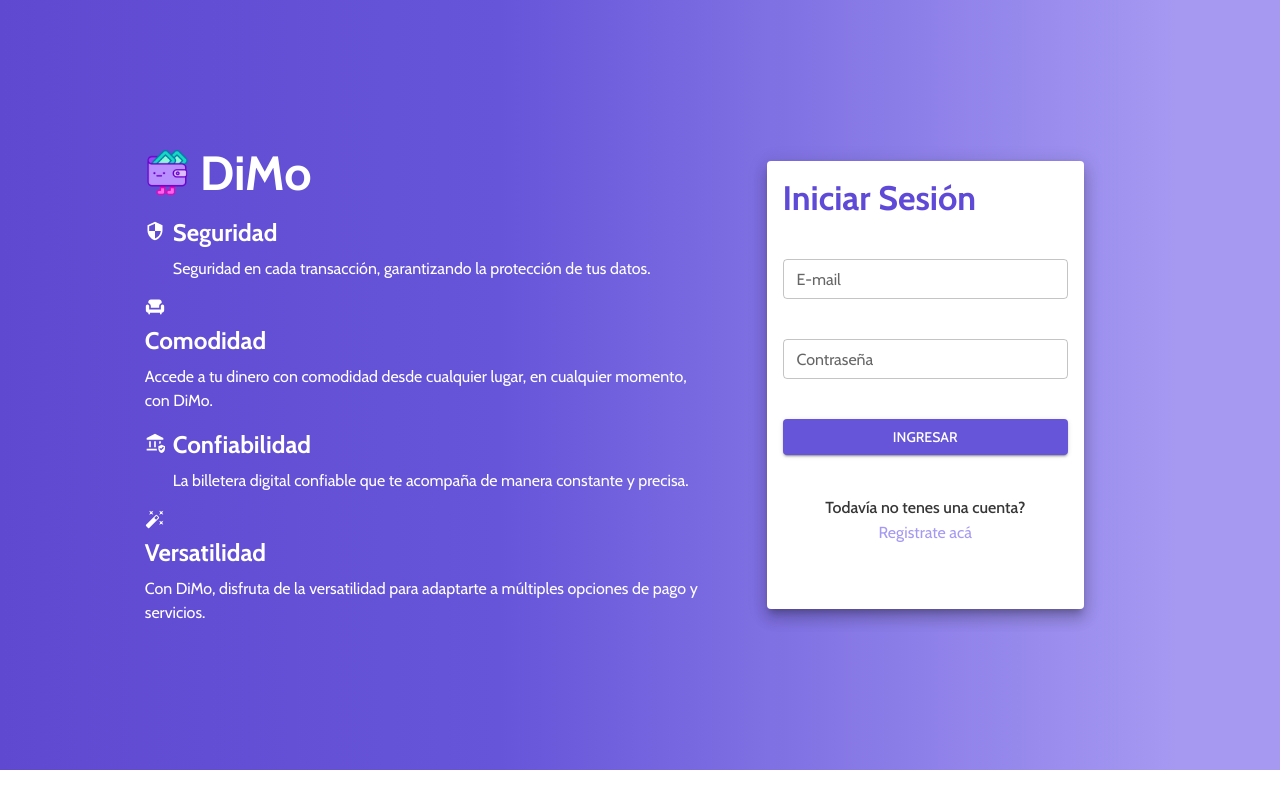
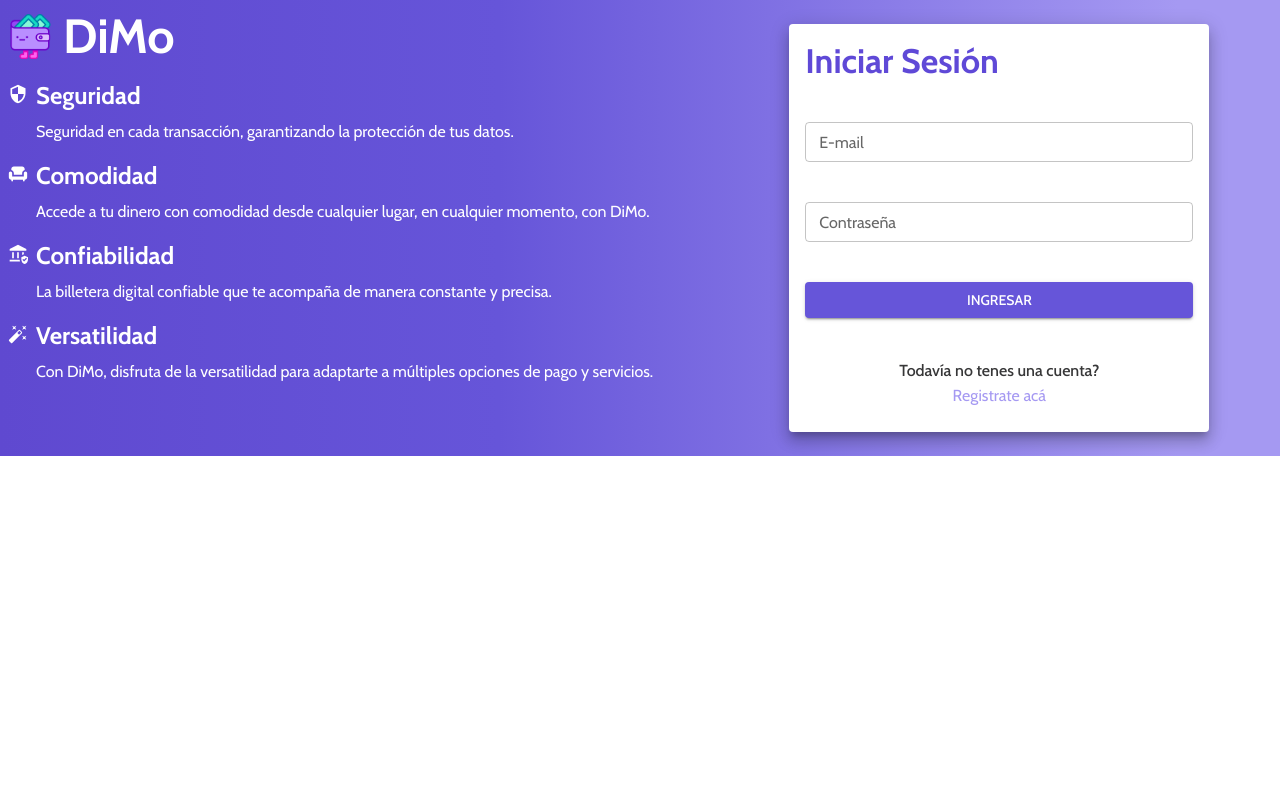
Before and after one commit to alkemyTech/BBVA-FS-W5-Front-S1, a React (Vite) app: page / in a window 1280 px wide. Built offline with nearby package versions, Linux system fonts and the light colour scheme.

Commit message:
Hago pull

```diff
--- a/src/components/Login/Login.jsx
+++ b/src/components/Login/Login.jsx
@@ -33,7 +33,7 @@ export default function Login() {
         background:
           "linear-gradient(90deg, rgba(95,73,208,1) 0%, rgba(102,85,217,1) 39%, rgba(165,153,242,1) 92%)",
         flexDirection: "row",
-        p: 17.1,
+
       }}
     >
       <Grid
```
